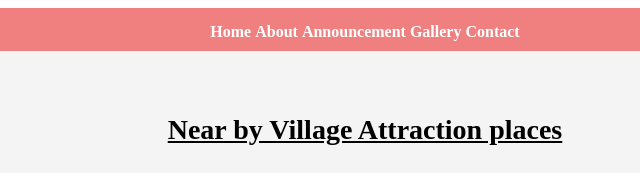
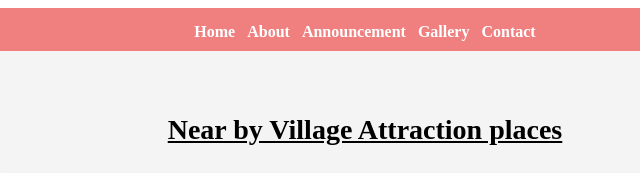
Before and after one commit to KonetiRithish/myvillagewebsite, a plain HTML site: page places.html in a window 1280 px wide. Shown: the top 173 px of the page, 275-915 px from the left. Drawn offline with Linux system fonts and the light colour scheme.

Commit message:
Update places.html

```diff
--- a/places.html
+++ b/places.html
@@ -56,6 +56,7 @@ nav {
 nav a{
 color: white;
     text-decoration: none;
+    margin: 0 4px;
     font-weight: bold;
 
 }
```
